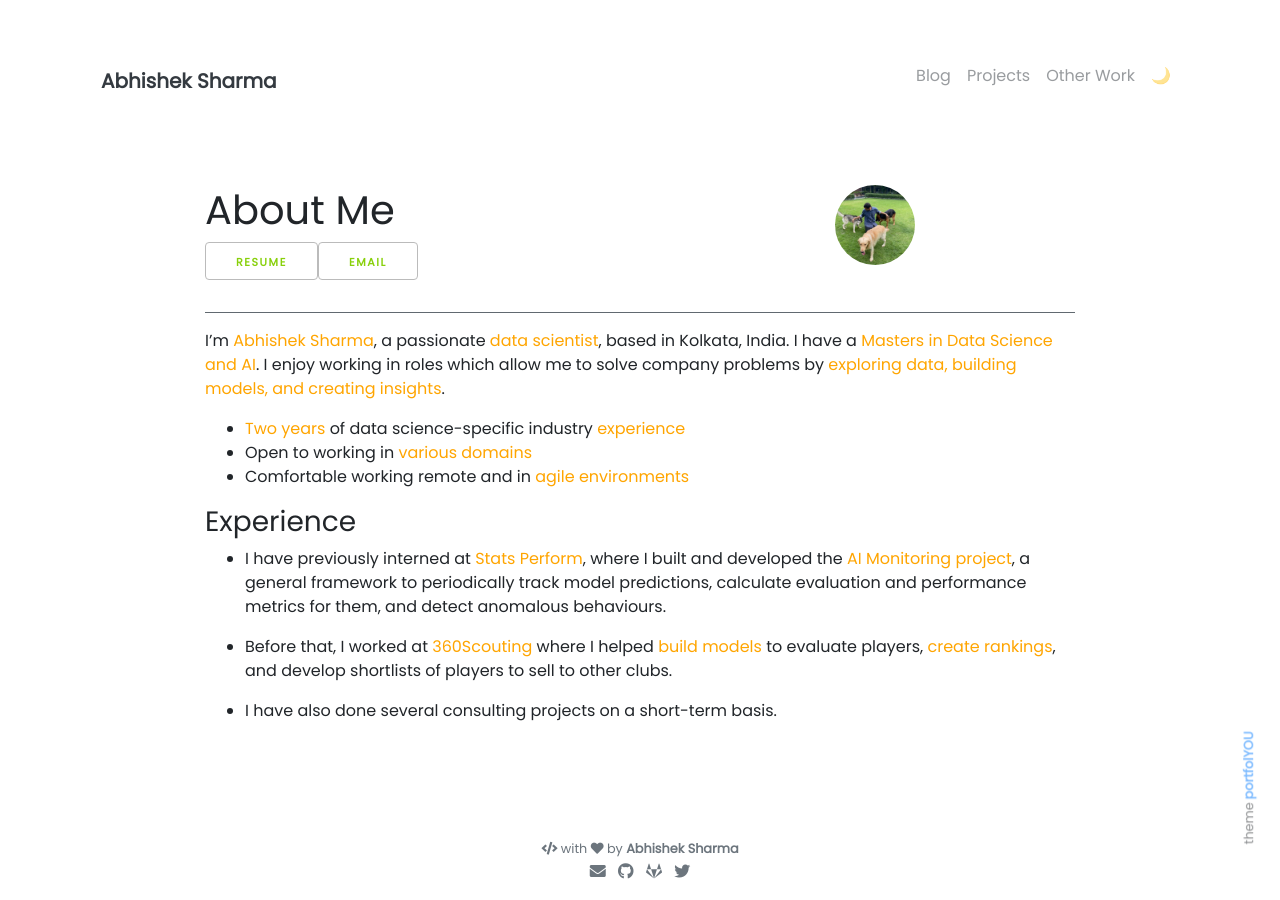
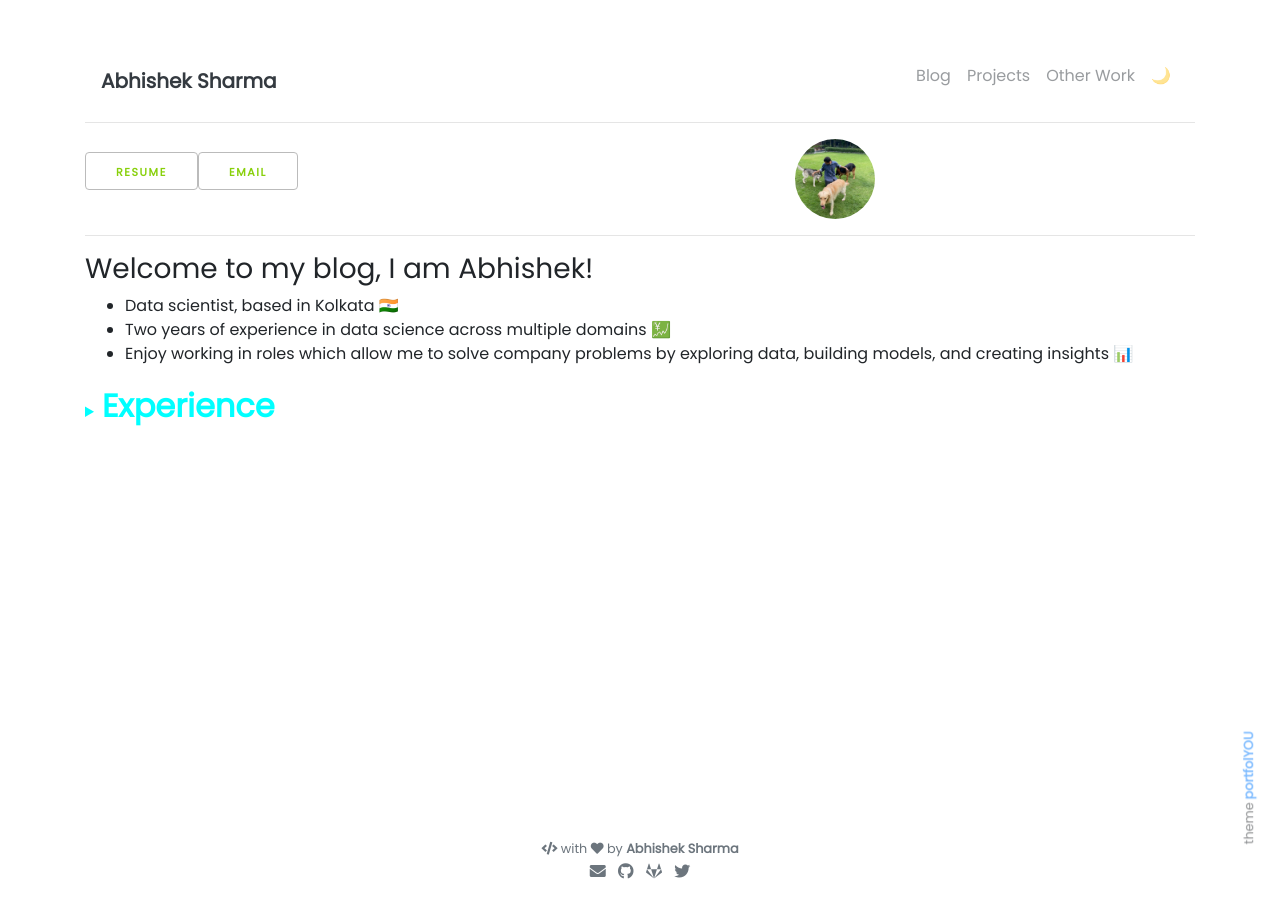
Before and after one commit to sharmaabhishekk/sharmaabhishekk.github.io, a Jekyll site: the page built from pages/index.md, in a window 1280 px wide. Built offline with Jekyll 4.4.1, drawn with Linux system fonts in a browser that asks for light colours; nearby versions of some CDN libraries; emoji names are drawn with the system emoji font.

Commit message:
new resume and changed landing format

```diff
--- a/pages/index.md
+++ b/pages/index.md
@@ -3,4 +3,58 @@ layout: default
 permalink: /
 ---
 
-{% include landing.html %}
+
+
+---
+
+<div class="main-container">
+
+<div class="left-side-item">
+
+<div class="contact-buttons-div">
+    <a class="resume-button" href="../resume.pdf" target="_blank">RESUME</a>
+    <a class="resume-button" href="mailto: {{ site.author.email }}" target="_blank">EMAIL</a>
+</div>
+
+</div>
+
+<div class="right-side-item">
+
+<img src="{{ site.author.image }}" alt="{{ site.title }}" class="circle-image wow animated zoomIn" data-wow-delay=".1s" />
+
+</div>
+
+</div>
+
+---
+### Welcome to my blog, I am Abhishek!
+
+
+- Data scientist, based in Kolkata :india:
+- Two years of experience in data science across multiple domains :chart:
+- Enjoy working in roles which allow me to solve company problems by exploring data, building models, and creating insights :bar_chart:
+
+<details>
+
+<summary class='highlight-text-summary'><span style="font-size: 2em;">Experience</span>
+</summary>
+
+<ul>
+  <li>
+    <p>
+    Internship at <span class="highlight-text">Stats Perform</span> (September 2022 - March 2023)<br>
+    Built and developed the <span class="highlight-text">AI Monitoring project</span>, a framework to periodically track model predictions, calculate evaluation and performance metrics for them, and detect anomalous behaviours.
+    </p>
+  </li>
+  <li>
+    <p>
+    Data scientist (freelance) at <span class="highlight-text">360Scouting</span> (June 2021 - June 2022)<br>
+    Helped <span class="highlight-text">build models</span> to evaluate players, <span class="highlight-text">create rankings</span>, and develop shortlists of players to sell to other clubs.
+    </p>
+  </li>
+  <li>
+    <p>I have also done several consulting projects on a short-term basis.</p>
+  </li>
+</ul>
+
+</details>
```
Also changed, not shown: 1 other file.
